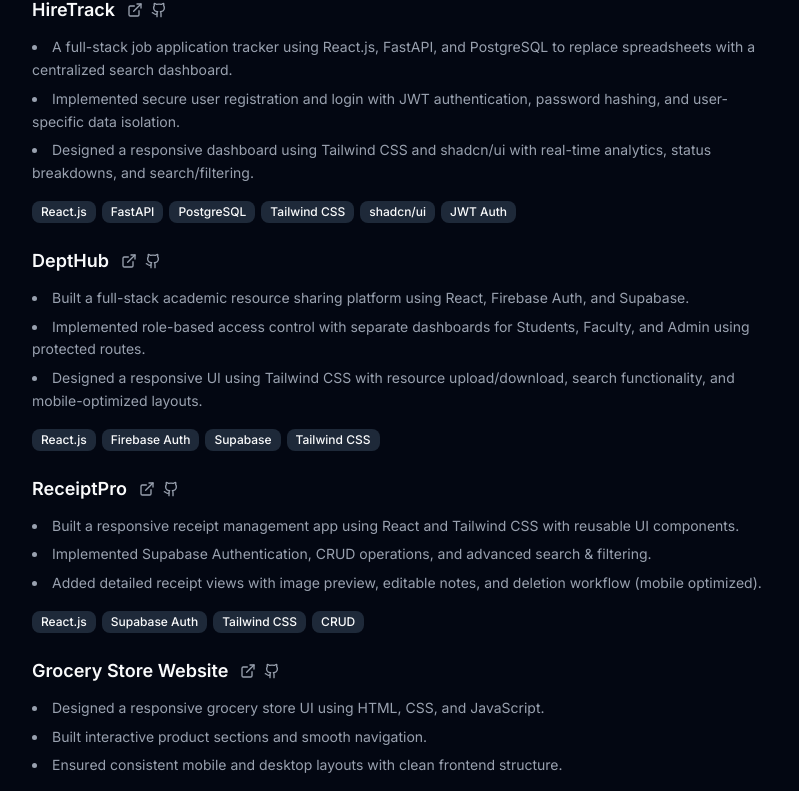
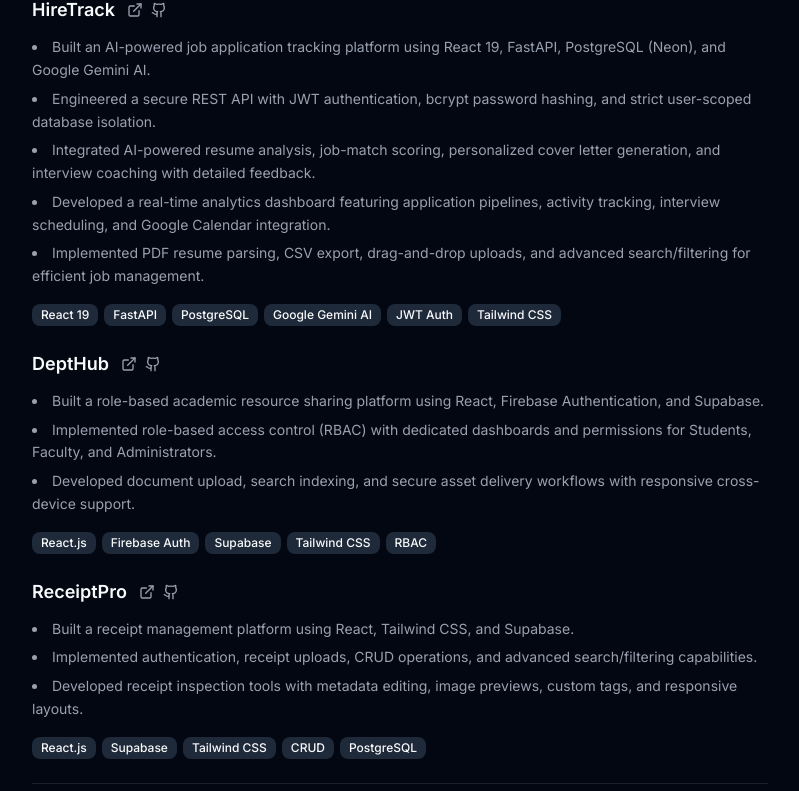
Before and after one commit to shouqatazeez/my-portfolio, a React (Vite) app: page / in a window 1280 px wide. Shown: the part 657-1448 px from the top of the page, without its empty margins (240-1039 px from the left). Built offline with nearby package versions, Linux system fonts and the light colour scheme.

Commit message:
refresh portfolio with latest projects and skills

```diff
--- a/src/pages/Hero.jsx
+++ b/src/pages/Hero.jsx
@@ -20,10 +20,13 @@
         </div>
       </div>
 
-      <p className="text-sm text-muted-foreground leading-relaxed max-w-xl">
+      {/* <p className="text-sm text-muted-foreground leading-relaxed max-w-xl">
         Building clean, responsive web applications with React and Tailwind CSS on the frontend,
         FastAPI and PostgreSQL on the backend, and shipping full-stack solutions that solve real problems.
-      </p>
+      </p> */}
+      <p className="text-sm text-muted-foreground leading-relaxed max-w-xl">
+  Building scalable full-stack applications with React, FastAPI, and PostgreSQL, integrating AI-powered features, secure APIs, and intuitive user experiences to solve real-world problems.
+</p>
 
       <div className="flex flex-wrap gap-x-5 gap-y-2 text-sm text-muted-foreground">
         <a href="tel:+916305755345" className="flex items-center gap-1.5 hover:text-foreground transition-colors">
--- a/src/pages/Projects.jsx
+++ b/src/pages/Projects.jsx
@@ -1,16 +1,76 @@
 import { ExternalLink, Github } from "lucide-react";
 import { Badge } from "@/components/ui/badge";
+
+// const projects = [
+//   {
+//     id: 1,
+//     title: "HireTrack",
+//     description: [
+//       "A full-stack job application tracker using React.js, FastAPI, and PostgreSQL to replace spreadsheets with a centralized search dashboard.",
+//       "Implemented secure user registration and login with JWT authentication, password hashing, and user-specific data isolation.",
+//       "Designed a responsive dashboard using Tailwind CSS and shadcn/ui with real-time analytics, status breakdowns, and search/filtering.",
+//     ],
+//     tags: ["React.js", "FastAPI", "PostgreSQL", "Tailwind CSS", "shadcn/ui", "JWT Auth"],
+//     liveLink: "https://myhiretrack.vercel.app",
+//     githubLink: "https://github.com/shouqatazeez/HireTrack",
+//   },
+//   {
+//     id: 2,
+//     title: "DeptHub",
+//     description: [
+//       "Built a full-stack academic resource sharing platform using React, Firebase Auth, and Supabase.",
+//       "Implemented role-based access control with separate dashboards for Students, Faculty, and Admin using protected routes.",
+//       "Designed a responsive UI using Tailwind CSS with resource upload/download, search functionality, and mobile-optimized layouts.",
+//     ],
+//     tags: ["React.js", "Firebase Auth", "Supabase", "Tailwind CSS"],
+//     liveLink: "https://depthub.vercel.app/",
+//     githubLink: "https://github.com/shouqatazeez/DeptHub-.git",
+//   },
+//   {
+//     id: 3,
+//     title: "ReceiptPro",
+//     description: [
+//       "Built a responsive receipt management app using React and Tailwind CSS with reusable UI components.",
+//       "Implemented Supabase Authentication, CRUD operations, and advanced search & filtering.",
+//       "Added detailed receipt views with image preview, editable notes, and deletion workflow (mobile optimized).",
+//     ],
+//     tags: ["React.js", "Supabase Auth", "Tailwind CSS", "CRUD"],
+//     liveLink: "https://receipt-organizer-bice.vercel.app/",
+//     githubLink: "https://github.com/shouqatazeez/receipt-organizer.git",
+//   },
+//   {
+//     id: 4,
+//     title: "Grocery Store Website",
+//     description: [
+//       "Designed a responsive grocery store UI using HTML, CSS, and JavaScript.",
+//       "Built interactive product sections and smooth navigation.",
+//       "Ensured consistent mobile and desktop layouts with clean frontend structure.",
+//     ],
+//     tags: ["HTML", "CSS", "JavaScript", "Responsive Design"],
+//     liveLink: "https://grocery-store-gold.vercel.app/",
+//     githubLink: "https://github.com/shouqatazeez/grocery-store.git",
+//   },
+// ];
 
 const projects = [
   {
     id: 1,
     title: "HireTrack",
     description: [
-      "A full-stack job application tracker using React.js, FastAPI, and PostgreSQL to replace spreadsheets with a centralized search dashboard.",
-      "Implemented secure user registration and login with JWT authentication, password hashing, and user-specific data isolation.",
-      "Designed a responsive dashboard using Tailwind CSS and shadcn/ui with real-time analytics, status breakdowns, and search/filtering.",
+      "Built an AI-powered job application tracking platform using React 19, FastAPI, PostgreSQL (Neon), and Google Gemini AI.",
+      "Engineered a secure REST API with JWT authentication, bcrypt password hashing, and strict user-scoped database isolation.",
+      "Integrated AI-powered resume analysis, job-match scoring, personalized cover letter generation, and interview coaching with detailed feedback.",
+      "Developed a real-time analytics dashboard featuring application pipelines, activity tracking, interview scheduling, and Google Calendar integration.",
+      "Implemented PDF resume parsing, CSV export, drag-and-drop uploads, and advanced search/filtering for efficient job management.",
     ],
-    tags: ["React.js", "FastAPI", "PostgreSQL", "Tailwind CSS", "shadcn/ui", "JWT Auth"],
+    tags: [
+      "React 19",
+      "FastAPI",
+      "PostgreSQL",
+      "Google Gemini AI",
+      "JWT Auth",
+      "Tailwind CSS",
+    ],
     liveLink: "https://myhiretrack.vercel.app",
     githubLink: "https://github.com/shouqatazeez/HireTrack",
   },
@@ -18,11 +78,17 @@
     id: 2,
     title: "DeptHub",
     description: [
-      "Built a full-stack academic resource sharing platform using React, Firebase Auth, and Supabase.",
-      "Implemented role-based access control with separate dashboards for Students, Faculty, and Admin using protected routes.",
-      "Designed a responsive UI using Tailwind CSS with resource upload/download, search functionality, and mobile-optimized layouts.",
+      "Built a role-based academic resource sharing platform using React, Firebase Authentication, and Supabase.",
+      "Implemented role-based access control (RBAC) with dedicated dashboards and permissions for Students, Faculty, and Administrators.",
+      "Developed document upload, search indexing, and secure asset delivery workflows with responsive cross-device support.",
     ],
-    tags: ["React.js", "Firebase Auth", "Supabase", "Tailwind CSS"],
+    tags: [
+      "React.js",
+      "Firebase Auth",
+      "Supabase",
+      "Tailwind CSS",
+      "RBAC",
+    ],
     liveLink: "https://depthub.vercel.app/",
     githubLink: "https://github.com/shouqatazeez/DeptHub-.git",
   },
@@ -30,28 +96,21 @@
     id: 3,
     title: "ReceiptPro",
     description: [
-      "Built a responsive receipt management app using React and Tailwind CSS with reusable UI components.",
-      "Implemented Supabase Authentication, CRUD operations, and advanced search & filtering.",
-      "Added detailed receipt views with image preview, editable notes, and deletion workflow (mobile optimized).",
+      "Built a receipt management platform using React, Tailwind CSS, and Supabase.",
+      "Implemented authentication, receipt uploads, CRUD operations, and advanced search/filtering capabilities.",
+      "Developed receipt inspection tools with metadata editing, image previews, custom tags, and responsive layouts.",
     ],
-    tags: ["React.js", "Supabase Auth", "Tailwind CSS", "CRUD"],
+    tags: [
+      "React.js",
+      "Supabase",
+      "Tailwind CSS",
+      "CRUD",
+      "PostgreSQL",
+    ],
     liveLink: "https://receipt-organizer-bice.vercel.app/",
     githubLink: "https://github.com/shouqatazeez/receipt-organizer.git",
   },
-  {
-    id: 4,
-    title: "Grocery Store Website",
-    description: [
-      "Designed a responsive grocery store UI using HTML, CSS, and JavaScript.",
-      "Built interactive product sections and smooth navigation.",
-      "Ensured consistent mobile and desktop layouts with clean frontend structure.",
-    ],
-    tags: ["HTML", "CSS", "JavaScript", "Responsive Design"],
-    liveLink: "https://grocery-store-gold.vercel.app/",
-    githubLink: "https://github.com/shouqatazeez/grocery-store.git",
-  },
 ];
-
 function Projects() {
   return (
     <div className="space-y-5">
--- a/src/pages/Skills.jsx
+++ b/src/pages/Skills.jsx
@@ -1,19 +1,64 @@
+// const primarySkills = [
+//   {
+//     category: "FRONTEND",
+//     skills: ["JavaScript", "React.js", "Tailwind CSS", "React Router", "shadcn/ui"],
+//   },
+//   {
+//     category: "BACKEND",
+//     skills: ["Python", "FastAPI", "SQLAlchemy", "JWT Authentication"],
+//   },
+//   {
+//     category: "DATABASES",
+//     skills: ["PostgreSQL", "Firebase", "Supabase", "SQLite"],
+//   },
+//   {
+//     category: "TOOLS",
+//     skills: ["Git", "GitHub", "Postman", "Vite", "ESLint"],
+//   },
+// ];
+
 const primarySkills = [
 {
 category: "FRONTEND",
-    skills: ["JavaScript", "React.js", "Tailwind CSS", "React Router", "shadcn/ui"],
+skills: [
+"JavaScript",
+"React.js",
+"Tailwind CSS",
+"React Router",
+"shadcn/ui",
+"Framer Motion",
+"Recharts",
+],
 },
 {
 category: "BACKEND",
-    skills: ["Python", "FastAPI", "SQLAlchemy", "JWT Authentication"],
+skills: [
+"Python",
+"FastAPI",
+"SQLAlchemy",
+"JWT Authentication",
+"REST API Design",
+"Google Gemini AI",
+],
 },
 {
 category: "DATABASES",
-    skills: ["PostgreSQL", "Firebase", "Supabase", "SQLite"],
+skills: [
+"PostgreSQL",
+"Neon",
+"Firebase",
+"Supabase",
+"Cloudinary",
+],
 },
 {
 category: "TOOLS",
-    skills: ["Git", "GitHub", "Postman", "Vite", "ESLint"],
+skills: [
+"Git",
+"GitHub",
+"Postman",
+"Vercel",
+],
 },
 ];
 
```
Lines whose indentation alone changed are shown as unchanged.
